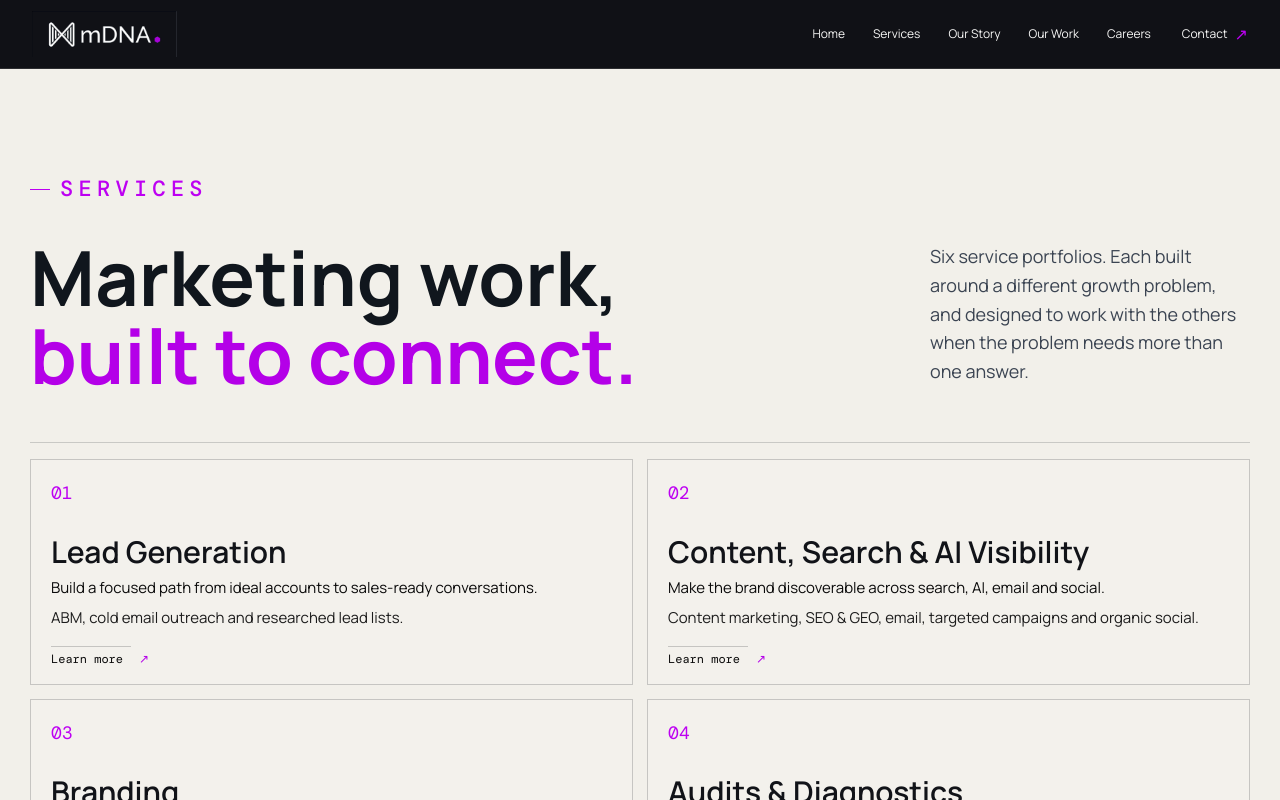
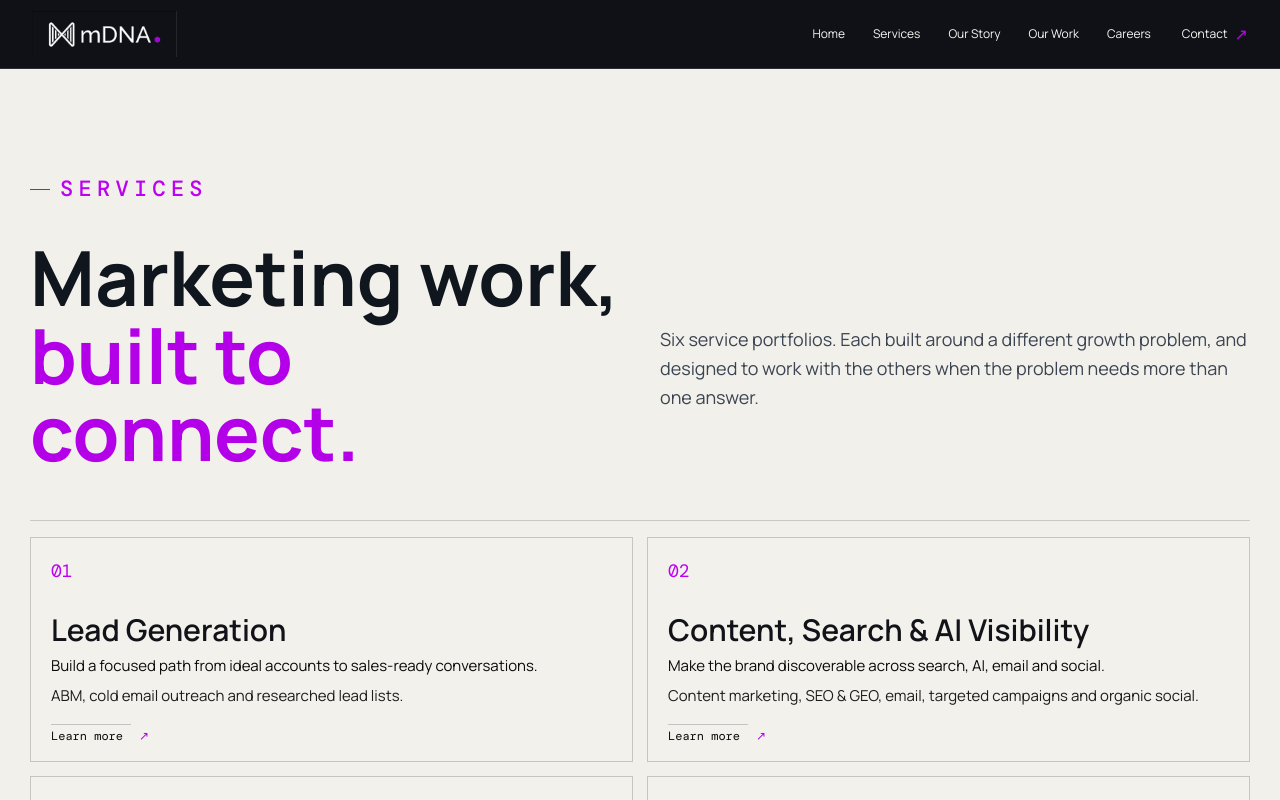
Before and after one commit to priyacse21/mdna_web, a React (Vite) app: page /services in a window 1280 px wide. Shown: the top 800 px of the page. Built offline with nearby package versions, Linux system fonts and the light colour scheme.

Commit message:
alignment fixes on the our story,carrers module

```diff
--- a/src/routes/AppRoutes.jsx
+++ b/src/routes/AppRoutes.jsx
@@ -10,7 +10,7 @@ import Services from "../pages/Services";
 
 import LeadGeneration from "../screens/services/leadGeneration";
 import ContentSearchAI from "../screens/services/ContentSearchAI";
-import DigitalPR from "../screens/services/DigitalPR";
+
 import Audits from "../screens/services/Audits";
 import Consulting from "../screens/services/Consulting";
 import Branding from "../screens/services/Branding";
@@ -38,10 +38,6 @@ export default function AppRoutes() {
             element={<ContentSearchAI />}
           />
 
-          <Route
-            path="digital-pr"
-            element={<DigitalPR />}
-          />
 
           <Route
             path="audits"
--- a/src/screens/careers/CtaSection.jsx
+++ b/src/screens/careers/CtaSection.jsx
@@ -14,9 +14,9 @@ const CtaSection = () => {
         </div>
 
         <div className="flex flex-wrap gap-[10px]">
-          <a className="border border-white bg-white px-[18px] py-[14px] text-[13px] font-bold text-[#111318] no-underline" href="/our-work">
-            Explore Our Work →
-          </a>
+          <Link className="border border-white bg-white px-[18px] py-[14px] text-[13px] font-bold text-[#111318] no-underline" to="/services">
+            Explore Our Services →
+          </Link>
           <Link className="border border-white bg-transparent px-[18px] py-[14px] text-[13px] font-bold text-white no-underline" to="/contact">
             Talk to Us →
           </Link>
--- a/src/screens/insights/FAQSection.jsx
+++ b/src/screens/insights/FAQSection.jsx
@@ -21,16 +21,16 @@ const FAQContactSection = () => {
         ))}
       </section>
 
-      <section aria-labelledby="cta-title" className="flex items-end justify-between gap-[30px] max-[900px]:flex-col max-[900px]:items-start">
+      <section aria-labelledby="cta-title" className="flex flex-col items-start gap-[28px]">
         <div>
           <SectionTitle className="mb-3">KEEP IN TOUCH</SectionTitle>
-          <h2 className="m-0 max-w-[700px] text-[clamp(30px,4vw,55px)] leading-[0.95] tracking-[-0.055em] font-bold" id="cta-title">
+          <h2 className="m-0 max-w-[700px] text-[clamp(30px,6vw,55px)] leading-[0.95] tracking-[-0.055em] font-bold" id="cta-title">
             Have a question worth <span className="text-[#b400e8]">exploring?</span>
           </h2>
         </div>
         <Link
-       className="inline-flex min-h-12 items-center justify-center gap-[12px] whitespace-nowrap border border-white bg-white px-8 font-mono text-[10px] tracking-[0.1em] uppercase text-[#111318] no-underline transition duration-200 hover:border-[#b400e8] hover:bg-[#b400e8] hover:text-white"
-         to="/contact"> Talk to Us <span className="text-[14px]">↗</span>
+            className="inline-flex min-h-12 items-center justify-center gap-[5px] whitespace-nowrap border border-white bg-white px-8 font-mono text-[10px] tracking-[0.1em] uppercase text-[#111318] no-underline transition duration-200 hover:border-[#b400e8] hover:bg-[#b400e8] hover:text-white"
+            to="/contact"> Talk to Us <span className="text-[14px]">↗</span>
           </Link>
       </section>
     </div>
--- a/src/screens/ourstory/ObservationSection.jsx
+++ b/src/screens/ourstory/ObservationSection.jsx
@@ -24,7 +24,7 @@ export default function ObservationSection() {
             presence that matched the value they offered.
           </p>
 
-          <SectionTitle className="mt-7">
+          <SectionTitle className="mt-7 !text-[15px]">
             The Approach
           </SectionTitle>
           <p className="text-[15px] text-[#3B4452] leading-[1.7] max-w-[850px] m-0 mt-2">
--- a/src/screens/services/Allservice.jsx
+++ b/src/screens/services/Allservice.jsx
@@ -4,13 +4,15 @@ import { servicePortfolios } from './data/serviceData'
 
 export default function Allservice() {
 	return <section className="min-h-[calc(100vh-68px)] bg-[#f2f0ea] px-[30px] py-[40px] sm:py-[60px] lg:py-[100px] max-[767px]:px-4" aria-labelledby="all-services-title">
-		<header className="grid grid-cols-[1fr_320px] items-end gap-16 pb-12 max-[800px]:grid-cols-1 max-[800px]:gap-6 max-[767px]:gap-[18px] max-[767px]:pb-[30px]">
+		<header className="grid grid-cols-[1fr_1fr] items-center gap-10 pb-12 max-[800px]:grid-cols-1 max-[800px]:gap-6 max-[767px]:gap-[18px] max-[767px]:pb-[30px]">
 			<div>
 				<SectionTitle className="mb-[30px]"> Services</SectionTitle>
 
 				<h1 className="m-0 text-[76px] leading-[1.02] tracking-normal font-bold normal-case max-[800px]:text-[60px] max-[767px]:text-[44px]" id="all-services-title">Marketing work,<br /><span className="text-[#b400e8]">built to connect.</span></h1>
 			</div>
-			<p className="mb-2 max-w-[320px] text-[18px] leading-[1.6] text-[#3B4452] max-[800px]:max-w-[500px] max-[767px]:text-[16px]">Six service portfolios. Each built around a different growth problem, and designed to work with the others when the problem needs more than one answer.</p>
+			<p className="m-0 max-w-[600px] translate-y-12 text-[18px] leading-[1.6] text-left text-[#3B4452] max-[800px]:max-w-[500px] max-[757px]:text-[16px] whitespace-normal">
+        Six service portfolios. Each built around a different growth problem, and designed to work with the others when the problem needs more than one answer.</p>
+
 		</header>
 		<div className="grid grid-cols-2 gap-[14px] border-t border-[#10161d]/[0.18] pt-4 max-[767px]:grid-cols-1 max-[767px]:gap-[10px]">
 			{servicePortfolios.map(({ number, name, path, description, services }) => (
--- a/src/screens/services/DigitalPR.jsx
+++ /dev/null
@@ -1,5 +0,0 @@
-import SectionTitle from "../../components/common/SectionTitle";
-
-export default function DigitalPR() {
-  return (<section className="bg-paper text-ink min-h-[60vh] py-48 px-6 md:px-12"><SectionTitle className="mb-7 md:mb-5">03 - Digital PR</SectionTitle><h1>Build credibility with reach.</h1></section>)
-}
```
